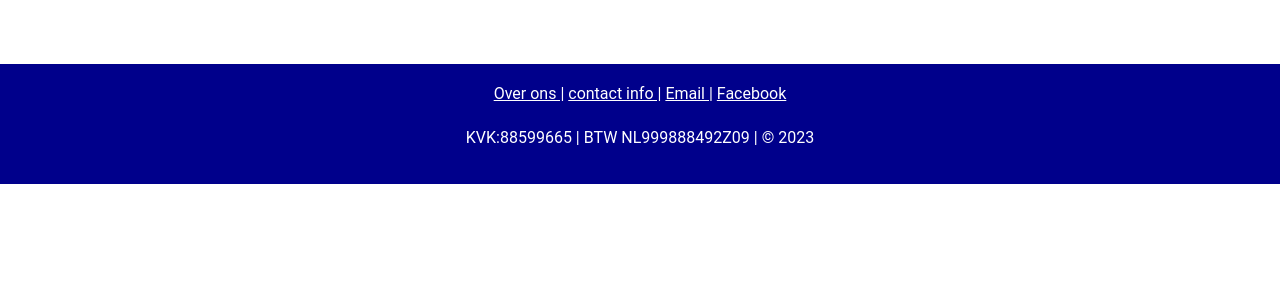
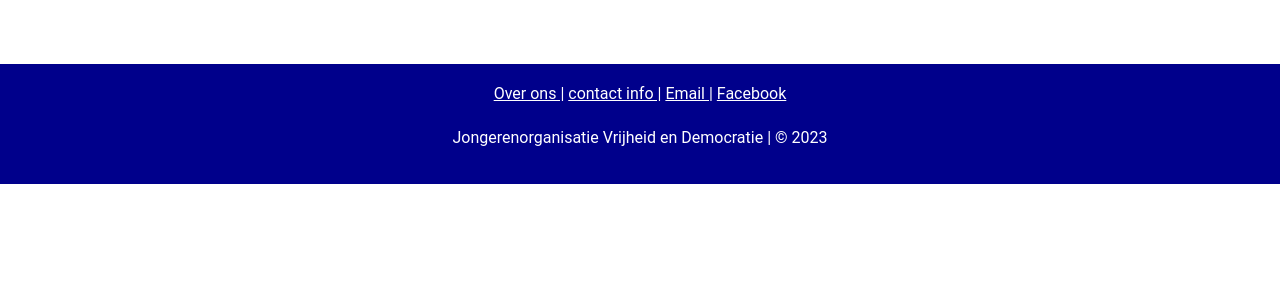
Before and after one commit to lololomick/Project-2, a PHP site: page / in a window 1280 px wide. Shown: the part 87-387 px from the top of the page. Run offline with PHP 8.4, Linux system fonts and the light colour scheme; some libraries are stand-ins or nearby versions.

Commit message:
Update index.php

```diff
--- a/index.php
+++ b/index.php
@@ -35,7 +35,7 @@ session_start();
         <footer>
         <footer>
             <div class="cr-con"><a class="footer1" href="bestuur.php" target="_blank">Over ons |</a> <a class="footer1" href="contact.php" target="_blank">contact info |</a>
-              <a href="mailto: anil@jovd.nl" class="footer1">Email |</a> <a class="footer1" href="https://www.Facebook.com/" target="_blank">Facebook </a> <div class='cr-con'> KVK:88599665 | BTW NL999888492Z09 |  &copy; <script>document.write(new Date().getFullYear());</script> </div>
+              <a href="mailto: anil@jovd.nl" class="footer1">Email |</a> <a class="footer1" href="https://www.Facebook.com/" target="_blank">Facebook </a> <div class='cr-con'> Jongerenorganisatie Vrijheid en Democratie |  &copy; <script>document.write(new Date().getFullYear());</script> </div>
             </div>
       </footer>
         </footer>
```
